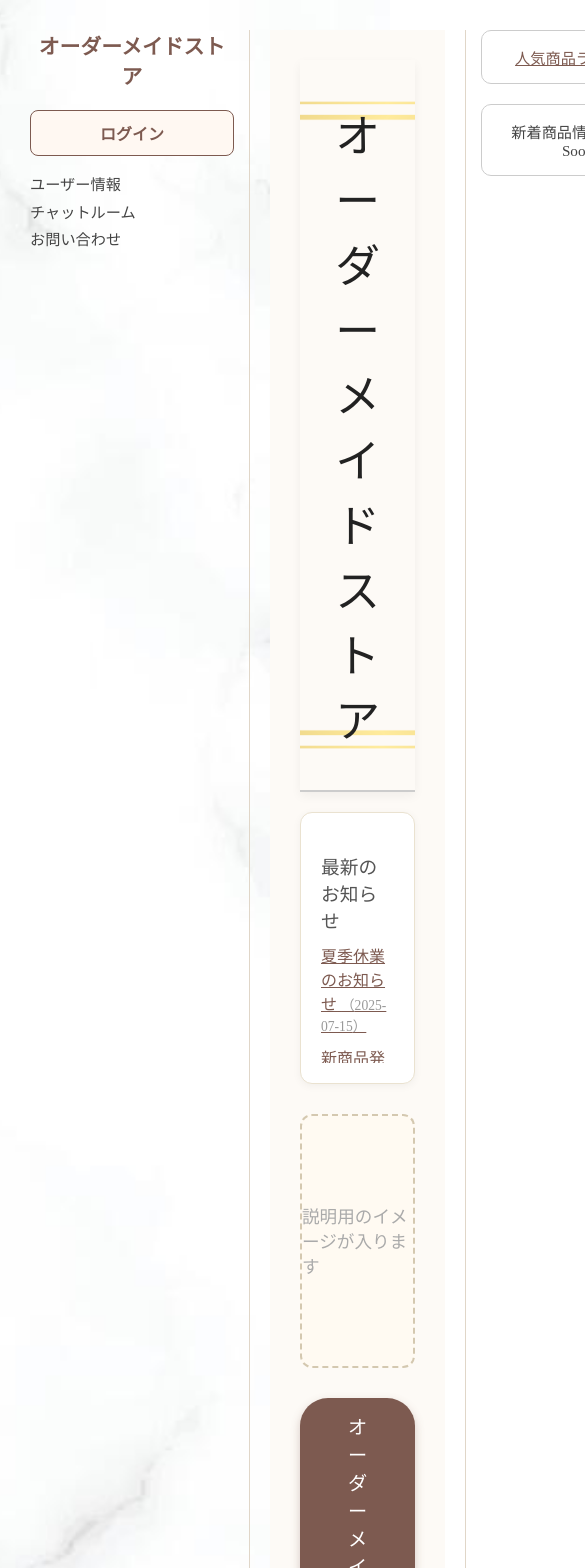
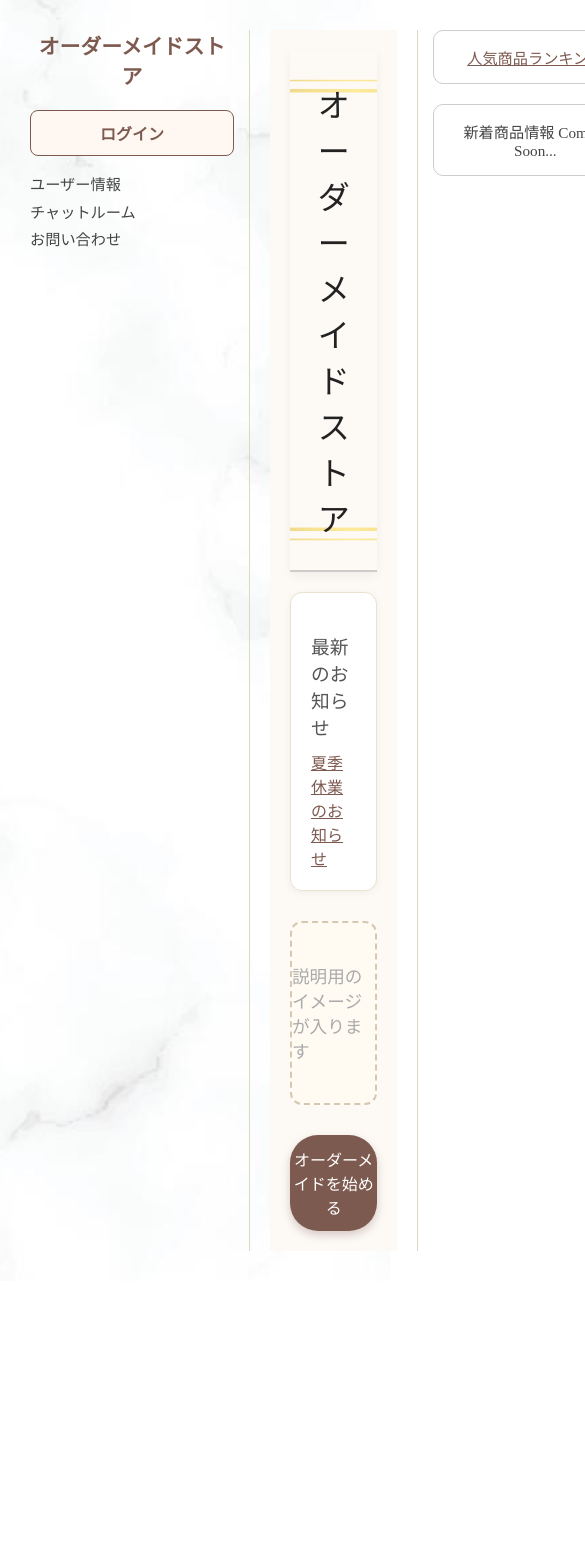
Before and after one commit to your-amuse/drawing-app, a React (Create React App) app: page / in a window 390 px wide. Shown: the top 1568 px of the page, 585 px wide, since content can reach past the window. After the commit the page ends 1281 px from the top, so only its background shows below. Built offline with nearby package versions, Linux system fonts and the light colour scheme; no server answers.

Commit message:
レスポンシブ対応を追加 & Home画面スタイルを分離

```diff
--- a/public/index.html
+++ b/public/index.html
@@ -1,5 +1,5 @@
 <!DOCTYPE html>
-<html lang="en">
+<html lang="ja">
   <head>
     <meta charset="utf-8" />
     <link rel="icon" href="%PUBLIC_URL%/favicon.ico" />
--- a/src/pages/Home.js
+++ b/src/pages/Home.js
@@ -1,9 +1,10 @@
-// src/pages/Home.js
+// Home.js
 import React, { useContext } from 'react';
 import { useNavigate } from 'react-router-dom';
 import { AuthContext } from '../AuthContext';
 import { signOut } from 'firebase/auth';
 import { auth } from '../firebase';
+import '../styles/Home.css'; // CSSファイルを読み込み
 
 const announcements = [
   { id: 1, title: '新商品発売！', date: '2025-07-10', link: '/lp/new-product' },
@@ -29,90 +30,37 @@ const Home = () => {
   };
 
   return (
-    <div style={{
-      padding: '30px',
-      fontFamily: '"Noto Serif JP", serif',
-      backgroundColor: '#fdfaf6',
-      boxSizing: 'border-box',
-      minHeight: '100vh',
-      maxWidth: '900px',
-      margin: '0 auto',
-    }}>
-      <div style={{
-        backgroundImage: 'url("/titleBack.png")',
-        backgroundSize: 'cover',
-        backgroundRepeat: 'no-repeat',
-        backgroundPosition: 'center',
-        padding: '40px 20px',
-        textAlign: 'center',
-        fontFamily: '"Playfair Display", serif',
-        fontSize: '2.8rem',
-        color: '#222',
-        marginBottom: '20px',
-        borderBottom: '2px solid #ccc',
-        boxShadow: '0 4px 10px rgba(0,0,0,0.05)'
-      }}>
+    <div className="home-container">
+      <div
+        className="home-header"
+        style={{
+          backgroundImage: 'url("/titleBack.png")',
+        }}
+      >
         オーダーメイドストア
       </div>
 
-      <div style={{
-        backgroundColor: '#fff',
-        border: '1px solid #eae2d0',
-        borderRadius: '12px',
-        padding: '20px',
-        marginBottom: '30px',
-        boxShadow: '0 2px 8px rgba(0,0,0,0.05)'
-      }}>
-        <h3 style={{ marginBottom: '10px', fontWeight: 'normal', color: '#555' }}>最新のお知らせ</h3>
-        <div style={{ maxHeight: '120px', overflowY: 'auto' }}>
+      <div className="home-announcements">
+        <h3>最新のお知らせ</h3>
+        <div className="home-announcement-list">
           {sortedAnnouncements.map(({ id, title, date, link }) => (
             <div
               key={id}
               onClick={() => navigate(link)}
-              style={{
-                cursor: 'pointer',
-                marginBottom: '10px',
-                color: '#7d5a50',
-                textDecoration: 'underline',
-                fontSize: '1rem'
-              }}
+              className="home-announcement-item"
             >
-              {title} <span style={{ fontSize: '0.85rem', color: '#999' }}>（{date}）</span>
+              {title} <span className="home-announcement-date">（{date}）</span>
             </div>
           ))}
         </div>
       </div>
 
-      <div style={{
-        border: '2px dashed #d4c8b0',
-        backgroundColor: '#fffaf2',
-        height: '250px',
-        marginBottom: '30px',
-        borderRadius: '12px',
-        display: 'flex',
-        alignItems: 'center',
-        justifyContent: 'center',
-        fontSize: '1.1rem',
-        color: '#aaa'
-      }}>
+      <div className="home-image-placeholder">
         説明用のイメージが入ります
       </div>
 
-      <div style={{ textAlign: 'center' }}>
-        <button
-          onClick={() => navigate('/order')}
-          style={{
-            padding: '14px 48px',
-            fontSize: '1.2rem',
-            fontFamily: '"Playfair Display", serif',
-            borderRadius: '28px',
-            border: 'none',
-            backgroundColor: '#7d5a50',
-            color: '#fff',
-            cursor: 'pointer',
-            boxShadow: '0 4px 10px rgba(125, 90, 80, 0.3)'
-          }}
-        >
+      <div className="home-button-area">
+        <button onClick={() => navigate('/order')} className="home-order-button">
           オーダーメイドを始める
         </button>
       </div>
--- /dev/null
+++ b/src/styles/Home.css
@@ -0,0 +1,106 @@
+.home-container {
+  padding: 30px;
+  font-family: "Noto Serif JP", serif;
+  background-color: #fdfaf6;
+  box-sizing: border-box;
+  min-height: 100vh;
+  max-width: 900px;
+  margin: 0 auto;
+}
+
+.home-header {
+  background-size: cover;
+  background-repeat: no-repeat;
+  background-position: center;
+  padding: 40px 20px;
+  text-align: center;
+  font-family: "Playfair Display", serif;
+  font-size: 2.8rem;
+  color: #222;
+  margin-bottom: 20px;
+  border-bottom: 2px solid #ccc;
+  box-shadow: 0 4px 10px rgba(0, 0, 0, 0.05);
+}
+
+.home-announcements {
+  background-color: #fff;
+  border: 1px solid #eae2d0;
+  border-radius: 12px;
+  padding: 20px;
+  margin-bottom: 30px;
+  box-shadow: 0 2px 8px rgba(0, 0, 0, 0.05);
+}
+
+.home-announcements h3 {
+  margin-bottom: 10px;
+  font-weight: normal;
+  color: #555;
+}
+
+.home-announcement-list {
+  max-height: 120px;
+  overflow-y: auto;
+}
+
+.home-announcement-item {
+  cursor: pointer;
+  margin-bottom: 10px;
+  color: #7d5a50;
+  text-decoration: underline;
+  font-size: 1rem;
+}
+
+.home-announcement-date {
+  font-size: 0.85rem;
+  color: #999;
+}
+
+.home-image-placeholder {
+  border: 2px dashed #d4c8b0;
+  background-color: #fffaf2;
+  height: 250px;
+  margin-bottom: 30px;
+  border-radius: 12px;
+  display: flex;
+  align-items: center;
+  justify-content: center;
+  font-size: 1.1rem;
+  color: #aaa;
+}
+
+.home-button-area {
+  text-align: center;
+}
+
+.home-order-button {
+  padding: 14px 48px;
+  font-size: 1.2rem;
+  font-family: "Playfair Display", serif;
+  border-radius: 28px;
+  border: none;
+  background-color: #7d5a50;
+  color: #fff;
+  cursor: pointer;
+  box-shadow: 0 4px 10px rgba(125, 90, 80, 0.3);
+}
+
+@media screen and (max-width: 600px) {
+  .home-header {
+    font-size: 2rem;
+    padding: 30px 15px;
+  }
+
+  .home-order-button {
+    width: 100%;
+    padding: 12px 0;
+    font-size: 1rem;
+  }
+
+  .home-container {
+    padding: 20px;
+  }
+
+  .home-image-placeholder {
+    height: 180px;
+  }
+}
```
